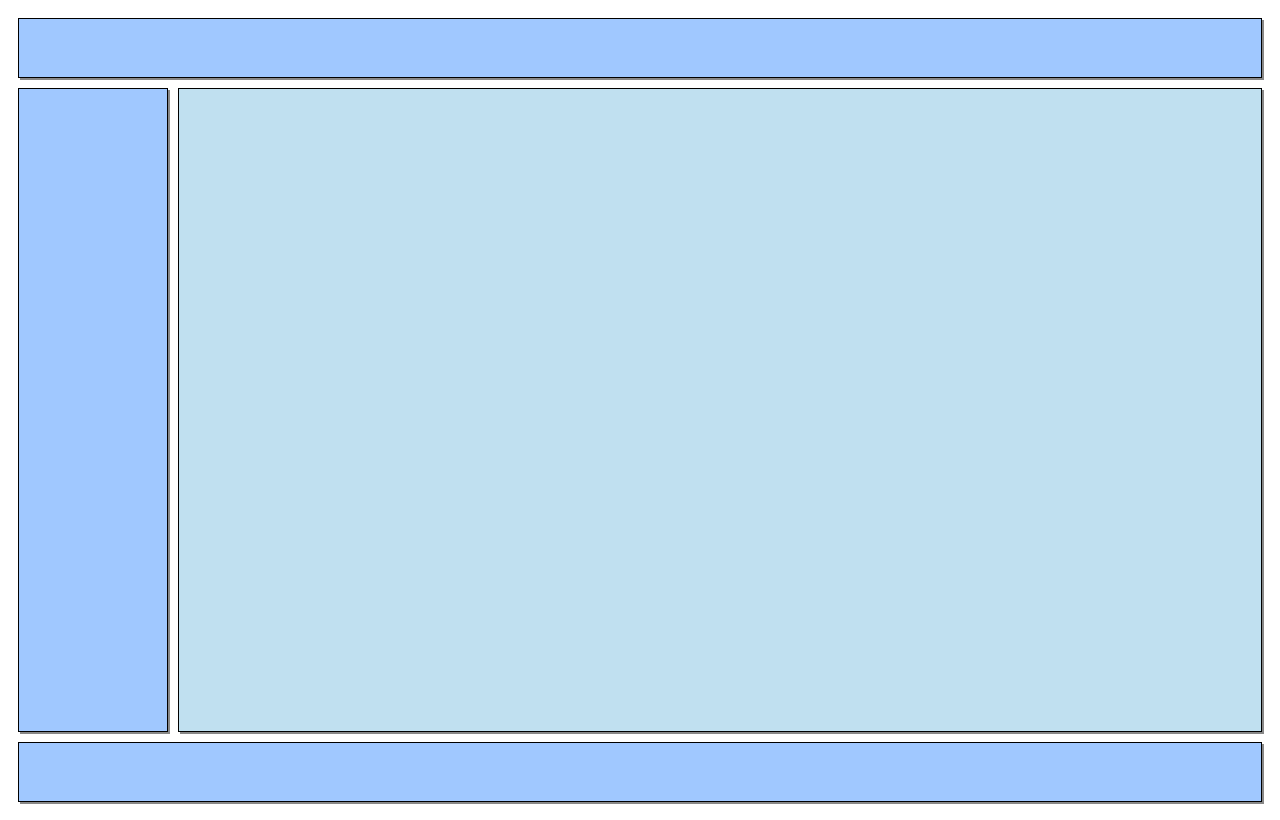
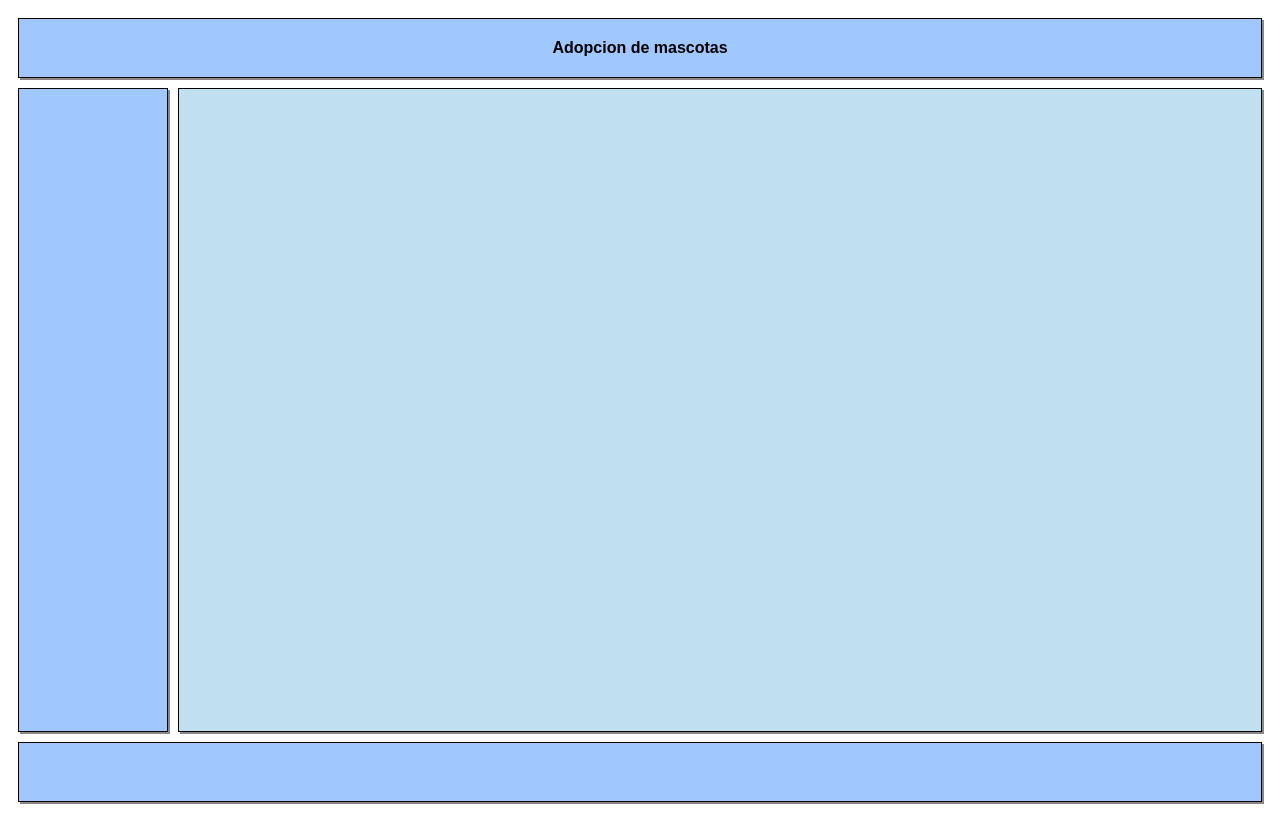
Before and after one commit to Solao687/Repositorio-3, a plain HTML site: page index.html in a window 1280 px wide. Drawn offline with Linux system fonts and the light colour scheme.

Commit message:
Update index.html

```diff
--- a/index.html
+++ b/index.html
@@ -10,6 +10,7 @@
  <div id="layout-principal">
 
    <header class="bloque top-superior">
+     Adopcion de mascotas
    </header>
 
     <aside class="bloque top-izquierdo">
```
